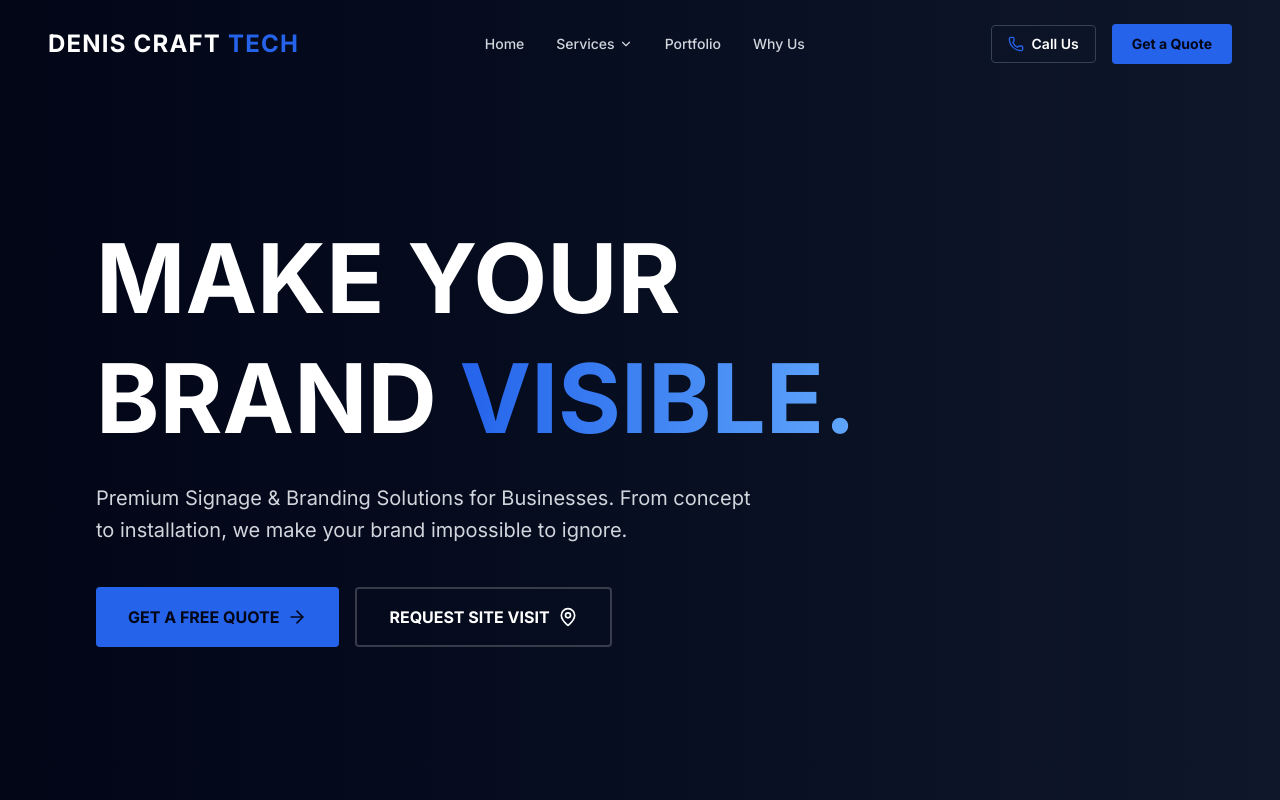
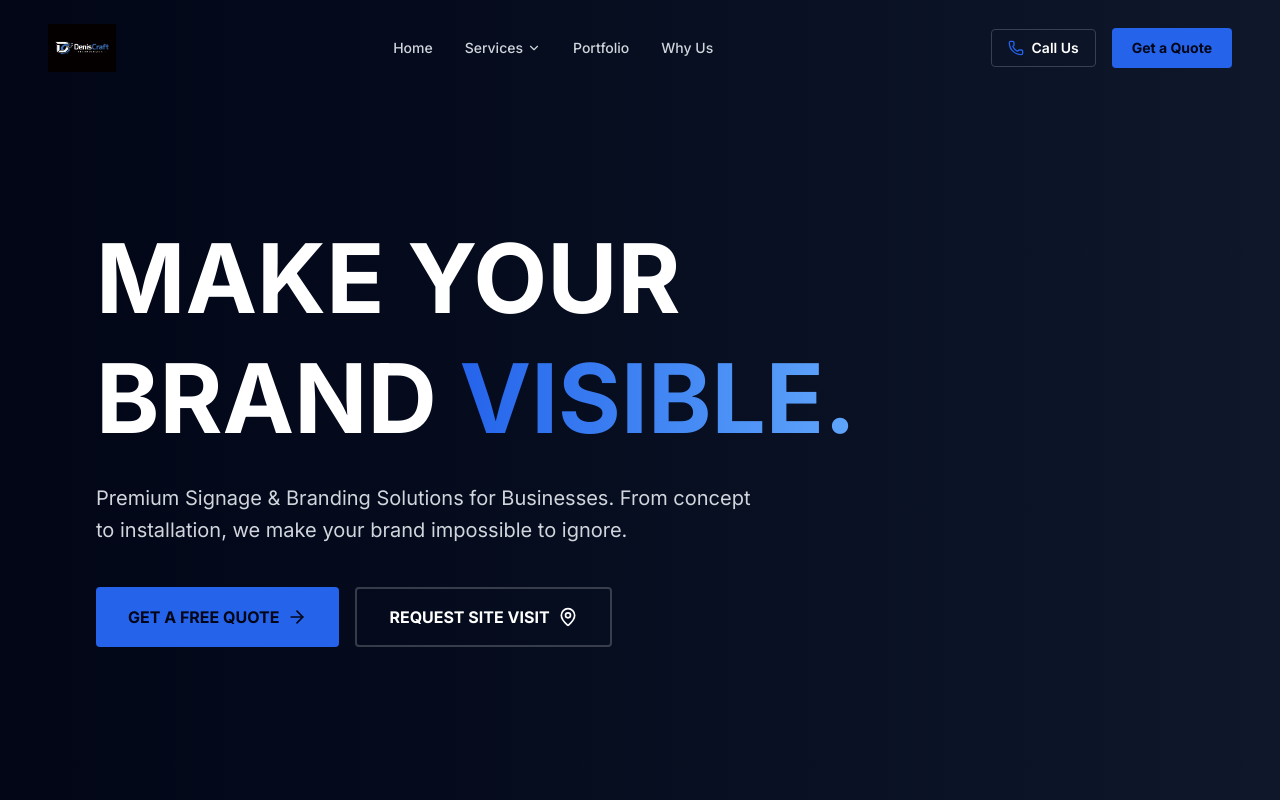
Before and after one commit to kelvinketer/denis-craft-tech, a Next.js app: page / in a window 1280 px wide. Shown: the top 800 px of the page. Built offline with nearby package versions, Linux system fonts and the light colour scheme.

Commit message:
Added official logo to Navbar

```diff
--- a/components/Navbar.tsx
+++ b/components/Navbar.tsx
@@ -1,6 +1,7 @@
 "use client";
 import { useState, useEffect } from "react";
 import Link from "next/link";
+import Image from "next/image";
 import { Phone, Menu, X, ChevronDown } from "lucide-react";
 
 export default function Navbar() {
@@ -28,8 +29,15 @@
         <div className="max-w-7xl mx-auto px-6 md:px-12 flex items-center justify-between">
 
           {/* Logo */}
-          <Link href="/" className="text-xl md:text-2xl font-bold tracking-wider text-white">
-            DENIS CRAFT <span className="text-brand-blue">TECH</span>
+          <Link href="/" className="flex items-center hover:opacity-90 transition-opacity">
+            <Image
+              src="/logo.png"
+              alt="Denis Craft Technologies Logo"
+              width={220}
+              height={60}
+              className="object-contain h-10 w-auto md:h-12"
+              priority
+            />
           </Link>
 
           {/* Nav Links */}
```
Also changed, not shown: public/logo.png (added).
